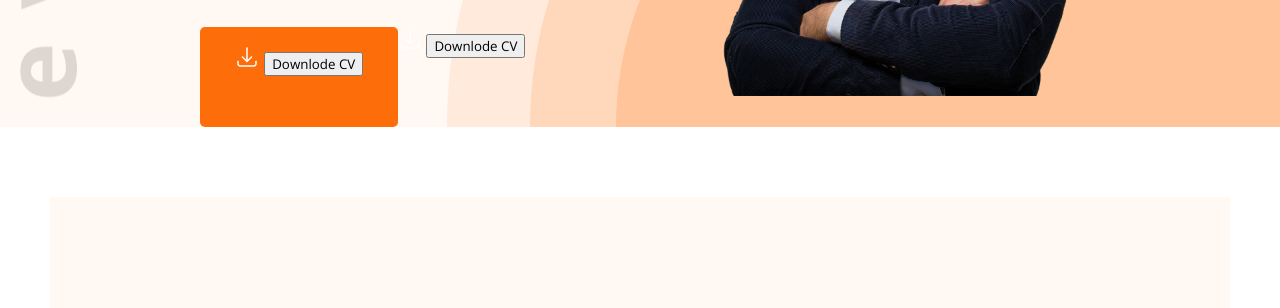
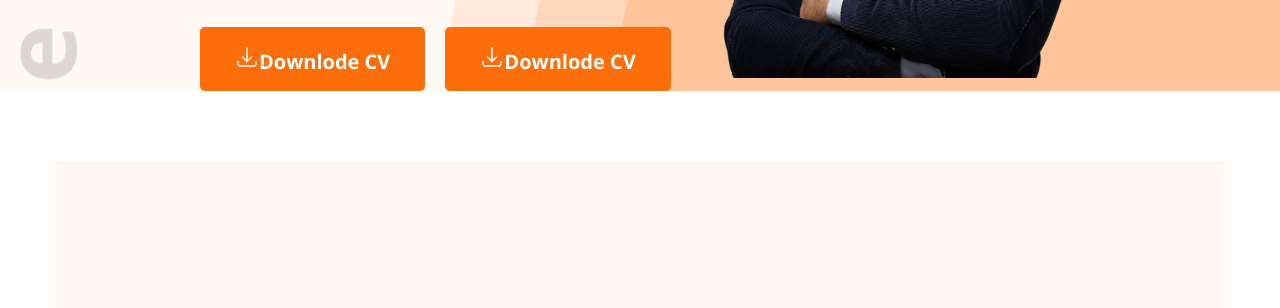
Before and after one commit to omarfaruk17/first-developer-site, a plain HTML site: page index.html in a window 1280 px wide. Shown: the part 490-798 px from the top of the page. Drawn offline with nearby package versions, Linux system fonts and the light colour scheme.

Commit message:
btn update

```diff
--- a/index.html
+++ b/index.html
@@ -28,15 +28,12 @@
                 <h1 class="b-title">Hi, I am</h1>
                 <h3 class="b-name">Omar Faruk</h3>
                 <p class="b-text">Shot what able cold new see hold.Friendly as an betrayed formerly he. Morning because as to society behaved moments.</p>
+
+
                 <div class="action-btn">
-                    <div class="btn-primary">
-                        <img src="images/icons/downlode.png" alt="">
-                        <button>Downlode CV</button>
-                    </div>
-                    <div>
-                        <img src="images/icons/downlode.png" alt="">
-                        <button>Downlode CV</button>
-                    </div>
+                    <button class="btn-primary"><img src="images/icons/downlode.png" alt="">Downlode CV</button>
+                    <button class="btn-primary"><img src="images/icons/downlode.png" alt="">Downlode CV</button>
+
                 </div>
             </div>
             <img class="b-main-img" src="images/hardy.png" alt="">
--- a/styles/style.css
+++ b/styles/style.css
@@ -94,6 +94,7 @@ nav li{
 }
 .action-btn{
     display: flex;
+    gap: 20px;
 }
 
 /* section about start */
```
